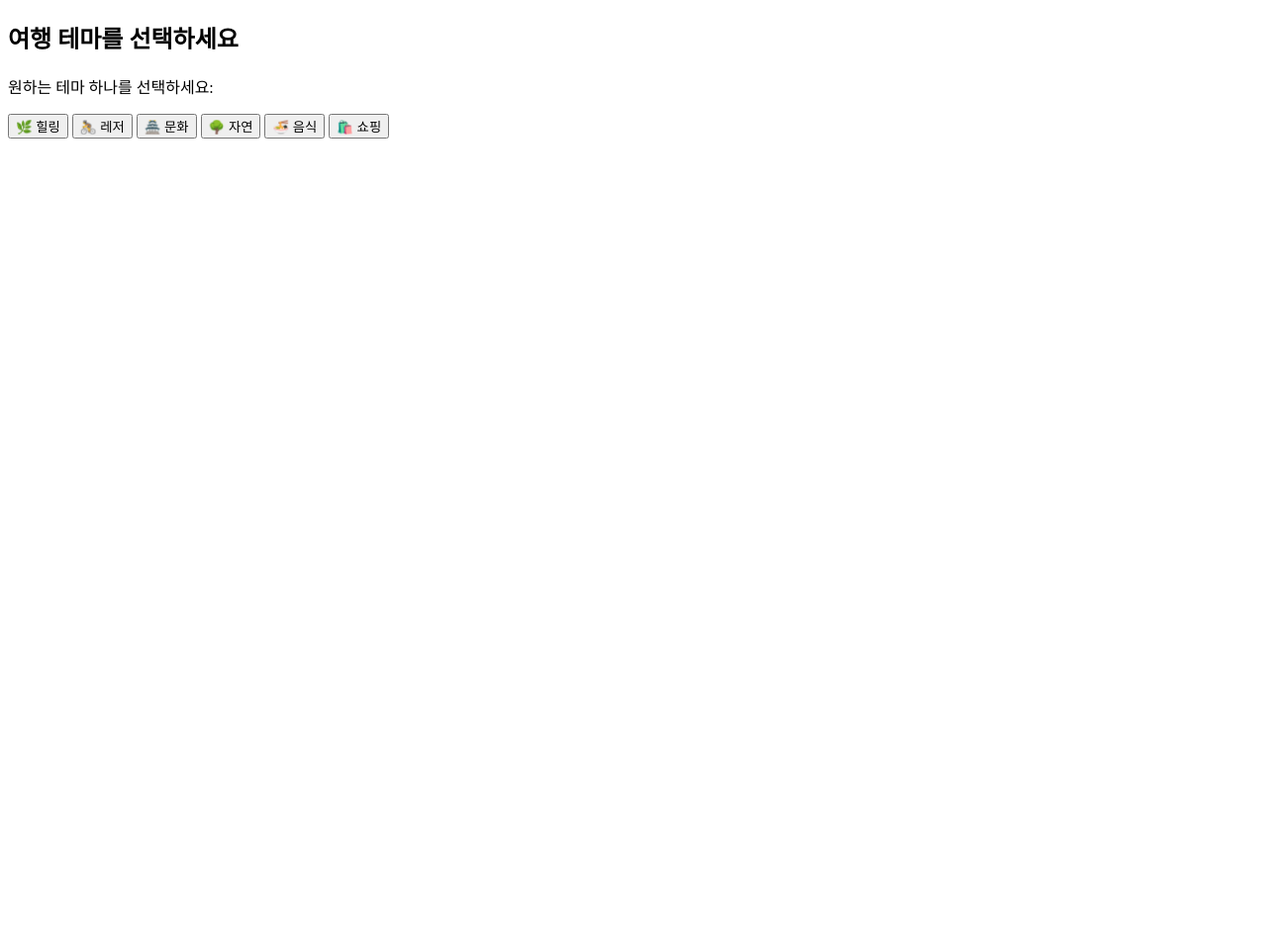
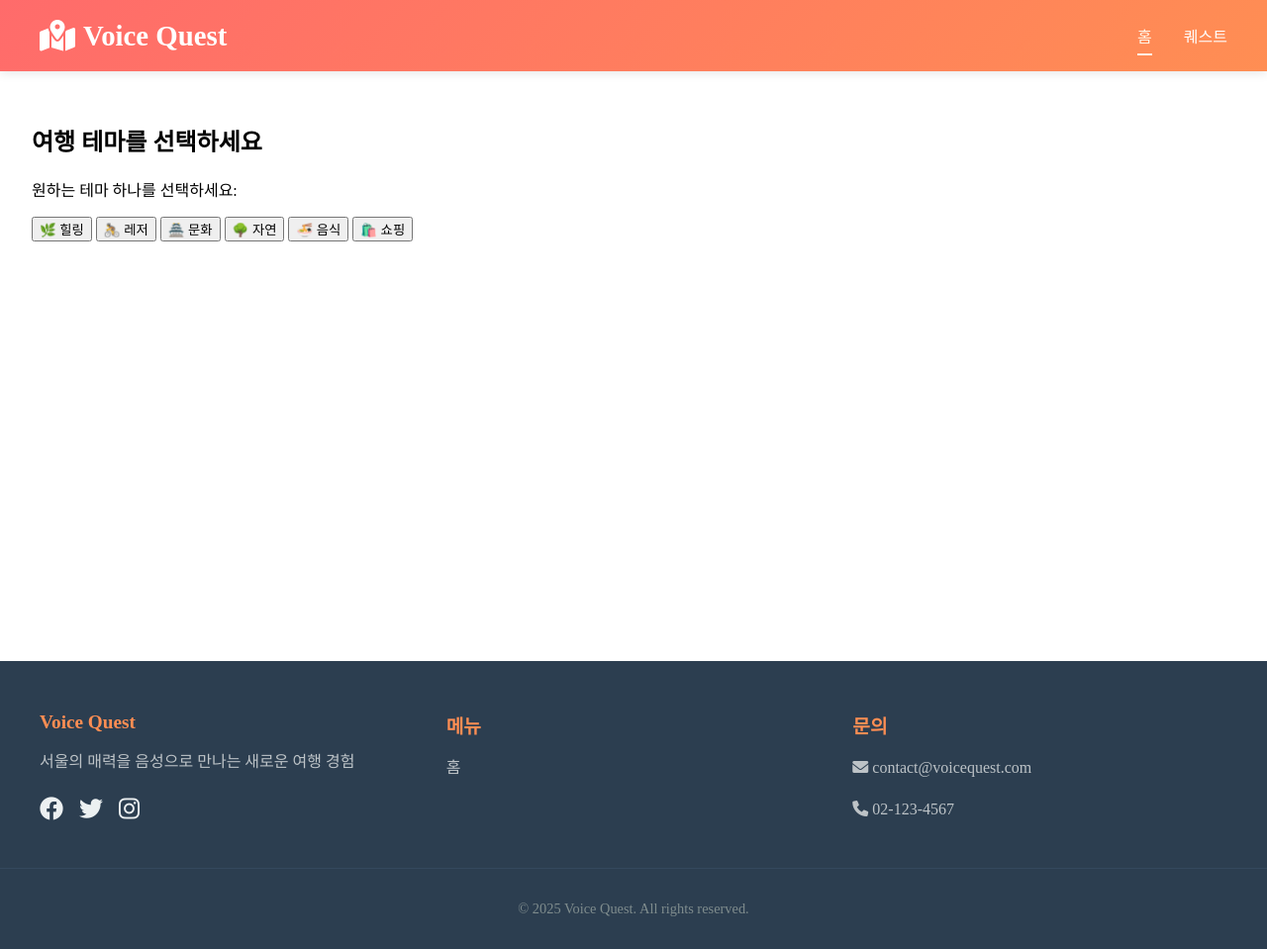
Before and after one commit to albatrips/seoultrips, a FastAPI app: page / in a window 1280 px wide. Shown: the whole page at 99% size. Before the commit the page ends 140 px from the top, so only its background shows below. Run offline with FastAPI, Linux system fonts and the light colour scheme; some libraries are stand-ins or nearby versions.

Commit message:
bastehtml footer ãheader

```diff
--- a/server/api/recommend.py
+++ b/server/api/recommend.py
@@ -107,6 +107,10 @@ async def upload_photo(
     with open(file_path, "wb") as f:
         shutil.copyfileobj(photo.file, f)
 
+    ## TODO : 삭제하기
+
+
+
     result = choice(["success", "fail"])
     quests = getattr(request.app.state, "current_quests", [])
     quest = next((q for q in quests if q["id"] == quest_id), {
--- a/server/templates/base.html
+++ b/server/templates/base.html
@@ -2,9 +2,187 @@
 <html lang="ko">
 <head>
   <meta charset="UTF-8">
+  <meta name="viewport" content="width=device-width, initial-scale=1.0">
   <title>Voice Quest</title>
+  <link rel="stylesheet" href="https://cdnjs.cloudflare.com/ajax/libs/font-awesome/6.0.0/css/all.min.css">
   <script type="text/javascript" src="https://oapi.map.naver.com/openapi/v3/maps.js?ncpKeyId=bfo3zjan3s"></script>
   <style>
+    html, body {
+    height: 100%;
+    margin: 0;
+  }
+
+  .quest-container {
+    min-height: 100vh;
+    display: flex;
+    justify-content: center;
+    align-items: center;
+    background-color: #f0f0f0;
+  }
+
+  .quest-wrapper {
+    display: flex;
+    justify-content: center;
+    align-items: center;
+  }
+    /* Header Styles */
+    header {
+      background: linear-gradient(135deg, #ff6b6b, #ff8e53);
+      color: white;
+      padding: 1rem 2rem;
+      box-shadow: 0 2px 10px rgba(0, 0, 0, 0.1);
+    }
+
+    .header-container {
+      max-width: 1200px;
+      margin: 0 auto;
+      display: flex;
+      justify-content: space-between;
+      align-items: center;
+    }
+
+    .logo {
+      font-size: 1.8rem;
+      font-weight: 700;
+      text-decoration: none;
+      color: white;
+      display: flex;
+      align-items: center;
+      gap: 0.5rem;
+    }
+
+    .logo i {
+      font-size: 2rem;
+    }
+
+    .nav-links {
+      display: flex;
+      gap: 2rem;
+    }
+
+    .nav-links a {
+      color: white;
+      text-decoration: none;
+      font-weight: 500;
+      transition: all 0.3s ease;
+      padding: 0.5rem 0;
+      position: relative;
+    }
+
+    .nav-links a:hover,
+    .nav-links a.active {
+      color: #fff4e6;
+    }
+
+    .nav-links a::after {
+      content: '';
+      position: absolute;
+      width: 0;
+      height: 2px;
+      bottom: 0;
+      left: 0;
+      background-color: #fff4e6;
+      transition: width 0.3s ease;
+    }
+
+    .nav-links a:hover::after,
+    .nav-links a.active::after {
+      width: 100%;
+    }
+
+    /* Footer Styles */
+    footer {
+      background: #2c3e50;
+      color: #ecf0f1;
+      padding: 2rem 0;
+      margin-top: 2rem;
+    }
+
+    .footer-container {
+      max-width: 1200px;
+      margin: 0 auto;
+      padding: 0 2rem;
+      display: grid;
+      grid-template-columns: repeat(auto-fit, minmax(200px, 1fr));
+      gap: 2rem;
+    }
+
+    .footer-section h3 {
+      color: #ff8e53;
+      margin-bottom: 1rem;
+      font-size: 1.2rem;
+    }
+
+    .footer-section p,
+    .footer-section a {
+      color: #bdc3c7;
+      line-height: 1.6;
+      margin-bottom: 0.5rem;
+      display: block;
+      text-decoration: none;
+    }
+
+    .footer-section a:hover {
+      color: #ff8e53;
+    }
+
+    .social-links {
+      display: flex;
+      gap: 1rem;
+      margin-top: 1rem;
+    }
+
+    .social-links a {
+      color: #ecf0f1;
+      font-size: 1.5rem;
+      transition: color 0.3s ease;
+    }
+
+    .social-links a:hover {
+      color: #ff8e53;
+    }
+
+    .copyright {
+      text-align: center;
+      padding-top: 2rem;
+      margin-top: 2rem;
+      border-top: 1px solid #34495e;
+      color: #7f8c8d;
+      font-size: 0.9rem;
+    }
+
+    /* Main Content Wrapper */
+    .main-content {
+      min-height: calc(100vh - 300px);
+      padding: 2rem;
+    }
+
+    /* Responsive Design */
+    @media (max-width: 768px) {
+      .header-container {
+        flex-direction: column;
+        gap: 1rem;
+        text-align: center;
+      }
+
+      .nav-links {
+        flex-direction: column;
+        gap: 1rem;
+        text-align: center;
+      }
+
+      .nav-links a::after {
+        left: 50%;
+        transform: translateX(-50%);
+      }
+
+      .nav-links a:hover::after,
+      .nav-links a.active::after {
+        width: 50%;
+      }
+    }
+
+    /* Existing Styles */
     .quest-course-container {
       display: flex;
     }
@@ -96,6 +274,47 @@
   </style>
 </head>
 <body {% block body_attrs %}{% endblock %}>
-  {% block content %}{% endblock %}
+  <header>
+    <div class="header-container">
+      <a href="/" class="logo">
+        <i class="fas fa-map-marked-alt"></i>
+        <span>Voice Quest</span>
+      </a>
+      <nav class="nav-links">
+        <a href="/" class="{% if request.path == '/' %}active{% endif %}">홈</a>
+        <a href="/quest" class="{% if request.path.startswith('/quest') %}active{% endif %}">퀘스트</a>
+      </nav>
+    </div>
+  </header>
+
+  <main class="main-content">
+    {% block content %}{% endblock %}
+  </main>
+
+  <footer>
+    <div class="footer-container">
+      <div class="footer-section">
+        <h3>Voice Quest</h3>
+        <p>서울의 매력을 음성으로 만나는 새로운 여행 경험</p>
+        <div class="social-links">
+          <a href="#"><i class="fab fa-facebook"></i></a>
+          <a href="#"><i class="fab fa-twitter"></i></a>
+          <a href="#"><i class="fab fa-instagram"></i></a>
+        </div>
+      </div>
+      <div class="footer-section">
+        <h3>메뉴</h3>
+        <a href="/">홈</a>
+      </div>
+      <div class="footer-section">
+        <h3>문의</h3>
+        <p><i class="fas fa-envelope"></i> contact@voicequest.com</p>
+        <p><i class="fas fa-phone"></i> 02-123-4567</p>
+      </div>
+    </div>
+    <div class="copyright">
+      &copy; 2025 Voice Quest. All rights reserved.
+    </div>
+  </footer>
 </body>
 </html>
```
